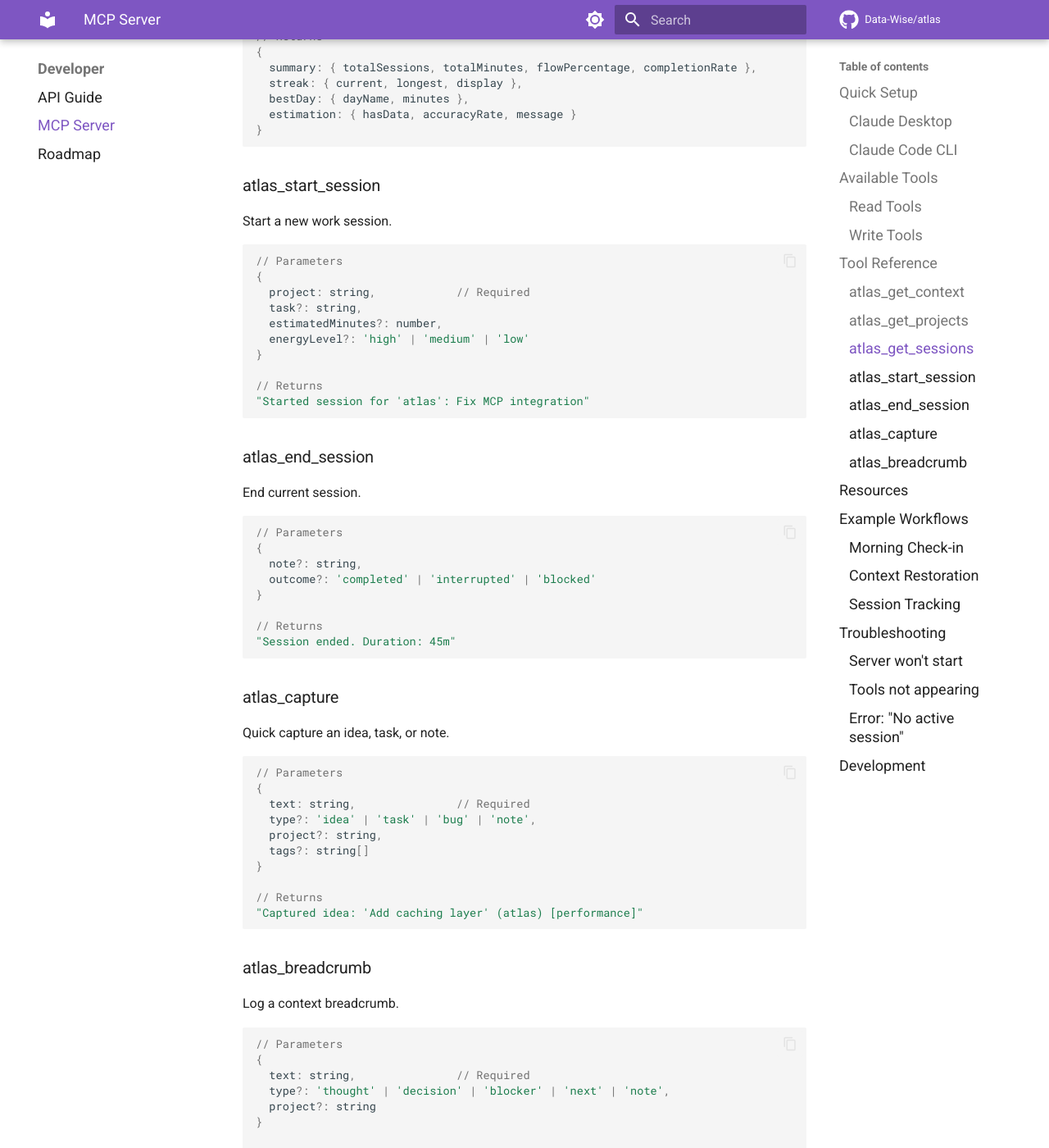
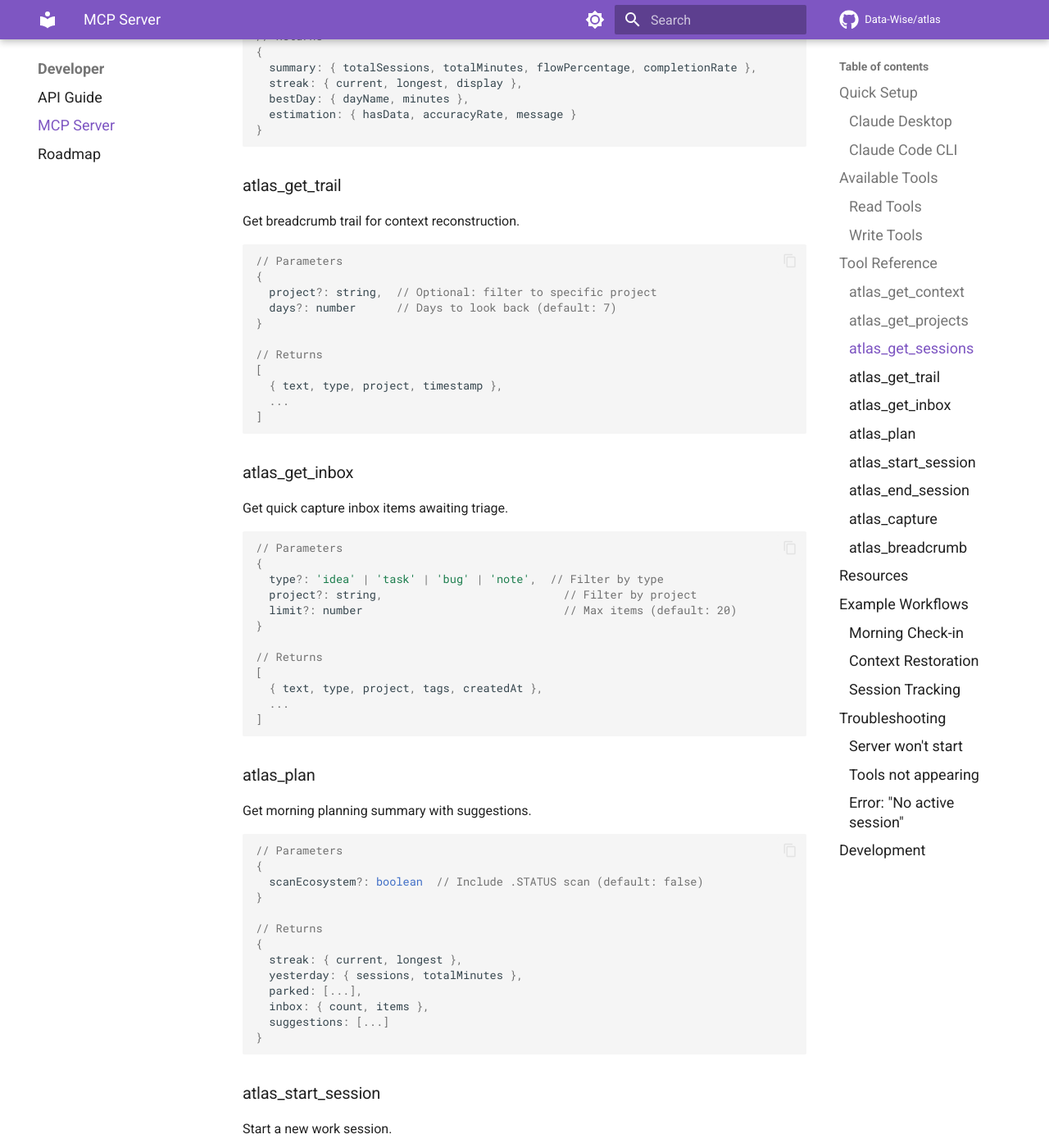
Before and after one commit to Data-Wise/atlas, an MkDocs documentation site: the page built from docs/MCP-SERVER.md, in a window 1280 px wide and 1400 px high, scrolled down 2843 px. Shown: the whole window at 82% size. Built offline with MkDocs 1.6.1 and Material for MkDocs 9.7.7, drawn with Linux system fonts in a browser that asks for light colours; comment, search, counter and statistics services are not loaded.

Commit message:
docs: fix critical doc issues
  - MCP-SERVER: outcome enum blocked to cancelled, add trail/inbox/plan tools
  - CLI-REFERENCE: resolve e/p keyboard shortcut conflicts, consolidate Ink bindings
  - REFCARD: remove duplicate table header, update keyboard shortcuts

  Co-Authored-By: Claude Opus 4.6 <noreply@anthropic.com>

````diff
--- a/docs/MCP-SERVER.md
+++ b/docs/MCP-SERVER.md
@@ -119,6 +119,63 @@ Get session statistics.
 }
 ```
 
+### atlas_get_trail
+
+Get breadcrumb trail for context reconstruction.
+
+```javascript
+// Parameters
+{
+  project?: string,  // Optional: filter to specific project
+  days?: number      // Days to look back (default: 7)
+}
+
+// Returns
+[
+  { text, type, project, timestamp },
+  ...
+]
+```
+
+### atlas_get_inbox
+
+Get quick capture inbox items awaiting triage.
+
+```javascript
+// Parameters
+{
+  type?: 'idea' | 'task' | 'bug' | 'note',  // Filter by type
+  project?: string,                           // Filter by project
+  limit?: number                              // Max items (default: 20)
+}
+
+// Returns
+[
+  { text, type, project, tags, createdAt },
+  ...
+]
+```
+
+### atlas_plan
+
+Get morning planning summary with suggestions.
+
+```javascript
+// Parameters
+{
+  scanEcosystem?: boolean  // Include .STATUS scan (default: false)
+}
+
+// Returns
+{
+  streak: { current, longest },
+  yesterday: { sessions, totalMinutes },
+  parked: [...],
+  inbox: { count, items },
+  suggestions: [...]
+}
+```
+
 ### atlas_start_session
 
 Start a new work session.
@@ -144,7 +201,7 @@ End current session.
 // Parameters
 {
   note?: string,
-  outcome?: 'completed' | 'interrupted' | 'blocked'
+  outcome?: 'completed' | 'cancelled' | 'interrupted'
 }
 
 // Returns
````
Also changed, not shown: docs/CLI-REFERENCE.md (+12 -17 lines), docs/REFCARD.md (+6 -13 lines).
